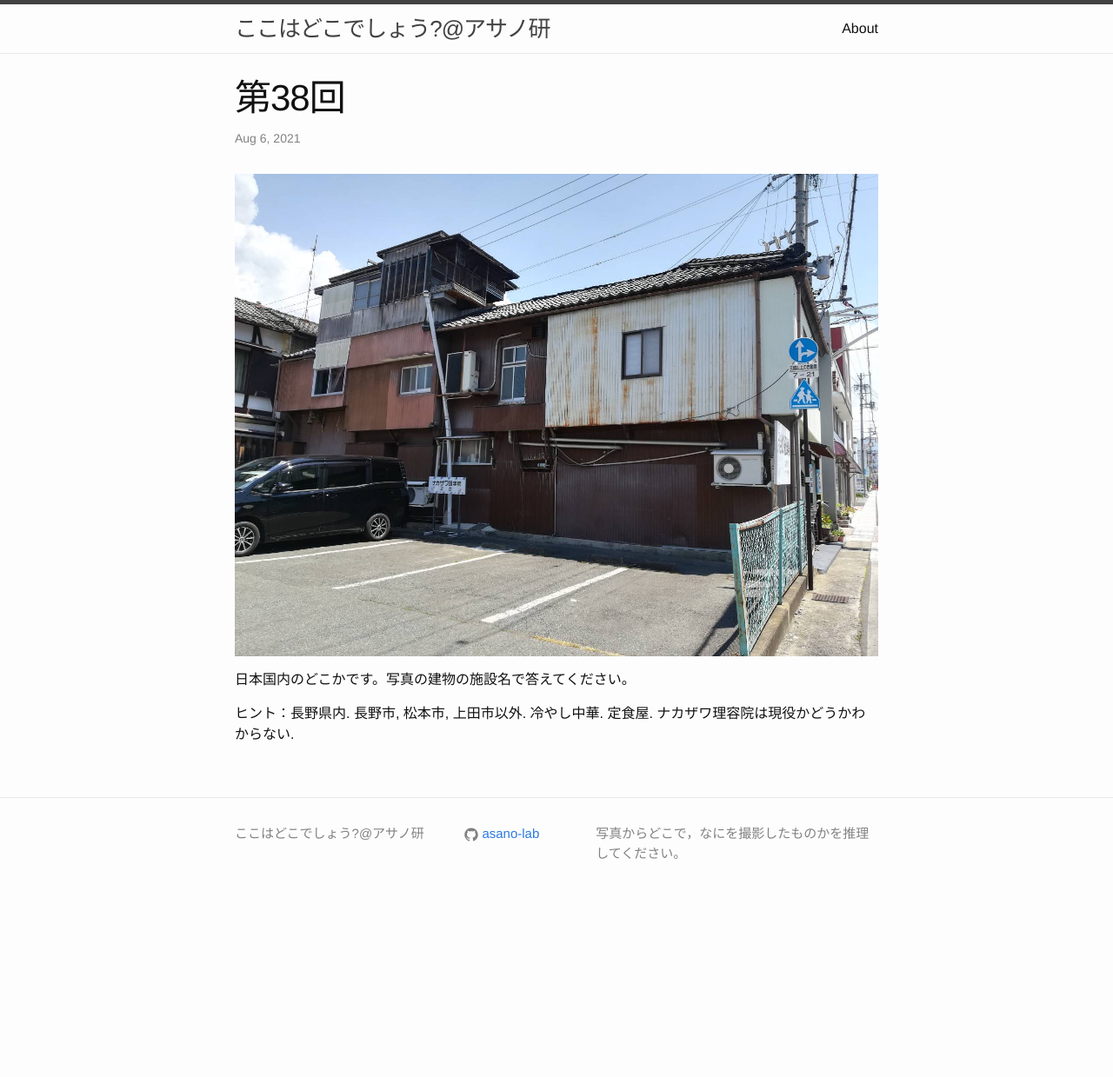
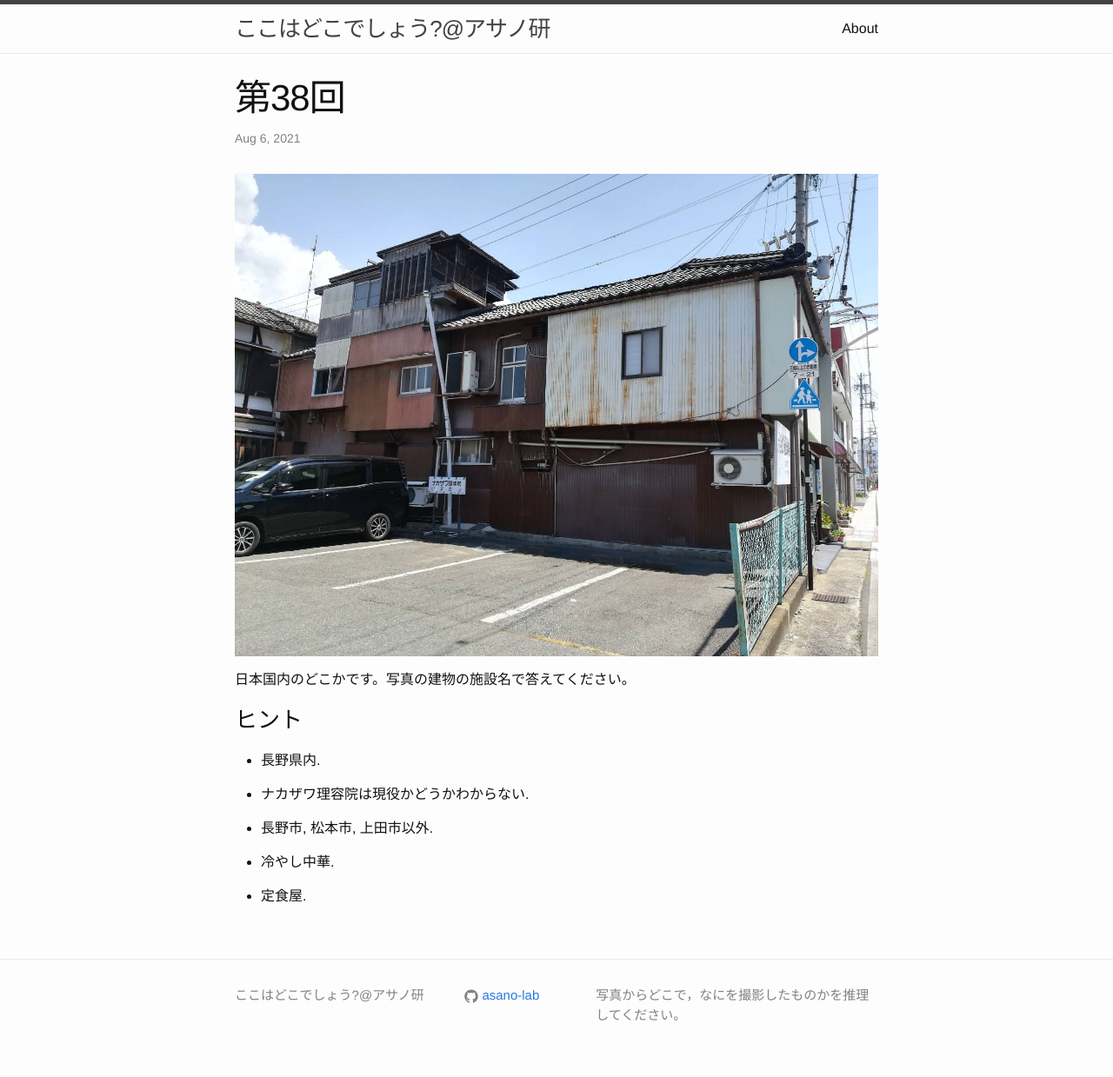
Before and after one commit to asano-lab/kokodoko, a Jekyll site: the page built from _posts/2021-08-06-q38.md, in a window 1280 px wide. Shown: the whole page at 87% size. Built offline with Jekyll 4.4.1, drawn with Linux system fonts in a browser that asks for light colours; before the commit the page ends 1053 px from its top, so only the background shows below that.

Commit message:
第38問のヒントを箇条書きにしてみた

```diff
--- a/_posts/2021-08-06-q38.md
+++ b/_posts/2021-08-06-q38.md
@@ -10,4 +10,14 @@ categories: question
 
 日本国内のどこかです。写真の建物の施設名で答えてください。
 
-ヒント：長野県内. 長野市, 松本市, 上田市以外. 冷やし中華. 定食屋. ナカザワ理容院は現役かどうかわからない.
+### ヒント
+
+* 長野県内.
+
+* ナカザワ理容院は現役かどうかわからない.
+
+* 長野市, 松本市, 上田市以外.
+
+* 冷やし中華.
+
+* 定食屋.
```
